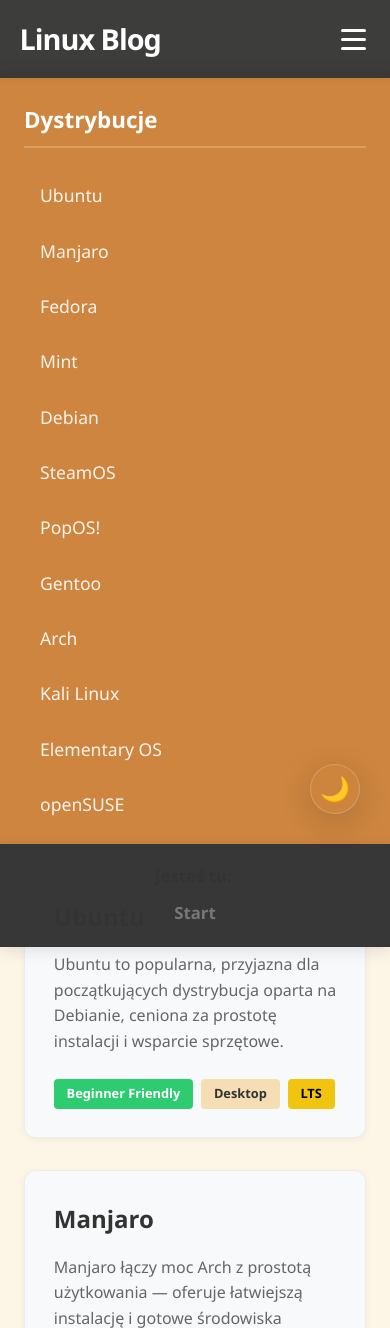
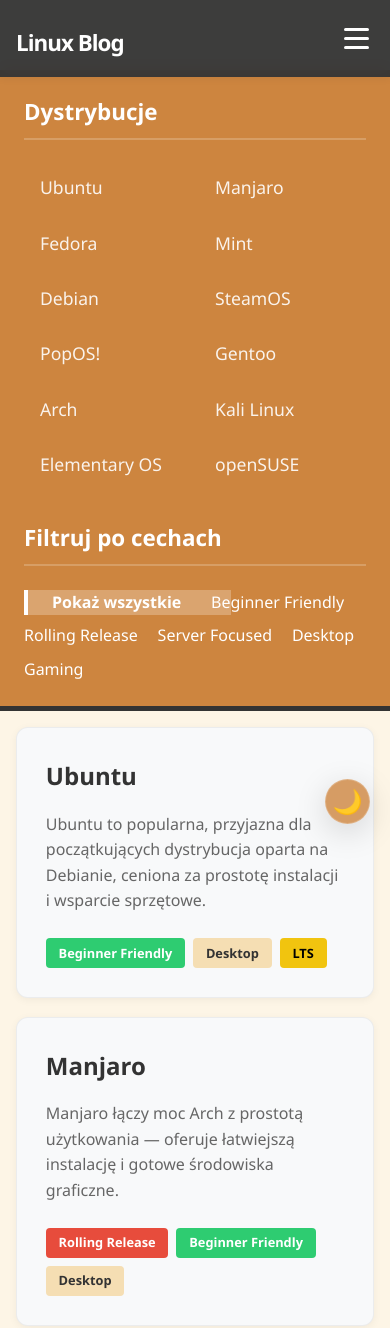
Before and after one commit to FlippantList428/Blog, a PHP site: page / in a window 390 px wide. Shown: the top 1328 px of the page. Run offline with PHP 8.4, Linux system fonts and the light colour scheme.

Commit message:
dodano favicon i poprawiono responsywność na urządzeniach mobilnych

```diff
--- a/style.css
+++ b/style.css
@@ -81,6 +81,12 @@ body {
     display: flex;
     flex-direction: column;
     min-height: 100vh;
+}
+
+img {
+    max-width: 100%;
+    height: auto;
+    display: block;
 }
 
 main {
@@ -730,6 +736,14 @@ footer {
 }
 
 /* 12. Responsywność (Responsive) */
+
+/* Tablets and small desktops */
+@media (max-width: 1024px) {
+    .distributions {
+        width: 240px;
+    }
+}
+
 @media (max-width: 992px) {
     .container {
         flex-direction: column;
@@ -737,7 +751,30 @@ footer {
 
     .distributions {
         width: 100%;
-        min-height: auto;
+        max-height: none;
+        position: static;
+        padding: 1.5rem;
+        border-bottom: 5px solid var(--accent-color);
+    }
+
+    .distributions ul {
+        display: grid;
+        grid-template-columns: repeat(auto-fill, minmax(130px, 1fr));
+        gap: 0.5rem;
+    }
+
+    .distributions li {
+        margin-bottom: 0;
+    }
+
+    .sidebar-section ul {
+        display: flex;
+        flex-wrap: wrap;
+        gap: 0.5rem;
+    }
+
+    .sidebar-section li {
+        flex: 1 1 auto;
     }
 
     .hamburger {
@@ -745,35 +782,87 @@ footer {
     }
 
     nav {
-        display: none;
+        display: flex;
         position: absolute;
         top: 100%;
         left: 0;
         width: 100%;
         background: rgba(51, 51, 51, 0.98);
         flex-direction: column;
-        padding: 2rem;
-        gap: 1rem;
+        padding: 1.5rem;
+        gap: 0.8rem;
         box-shadow: var(--shadow-md);
         text-align: center;
+        transform: translateY(-20px);
+        opacity: 0;
+        pointer-events: none;
+        transition: var(--transition);
     }
 
     nav.active {
-        display: flex;
+        transform: translateY(0);
+        opacity: 1;
+        pointer-events: all;
     }
 
     nav .btn {
         width: 100%;
+        padding: 0.8rem;
     }
 }
 
+/* Mobile Devices */
 @media (max-width: 600px) {
-    main.wpisy {
-        padding: 1.5rem;
-        grid-template-columns: 1fr;
+    header {
+        padding: 0.8rem 1rem;
     }
 
-    header h1 {
+    header h1 a {
         font-size: 1.4rem;
     }
+
+    main.wpisy {
+        padding: 1rem;
+        grid-template-columns: 1fr;
+        gap: 1.2rem;
+    }
+
+    .wpis-detail {
+        padding: 1.5rem;
+        margin: 1rem;
+    }
+
+    .wpis-detail h1 {
+        font-size: 1.8rem;
+    }
+
+    .auth-box {
+        padding: 1.5rem;
+    }
+
+    .theme-toggle {
+        bottom: 20px;
+        right: 20px;
+        width: 45px;
+        height: 45px;
+    }
+
+    .breadcrumbs {
+        padding: 0.8rem 0;
+        font-size: 0.9rem;
+    }
+
+    .comment-item {
+        padding: 1rem;
+    }
+
+    .comment-header {
+        flex-direction: column;
+        align-items: flex-start;
+        gap: 4px;
+    }
+
+    .donate-mascot {
+        max-width: 150px;
+    }
 }
```
